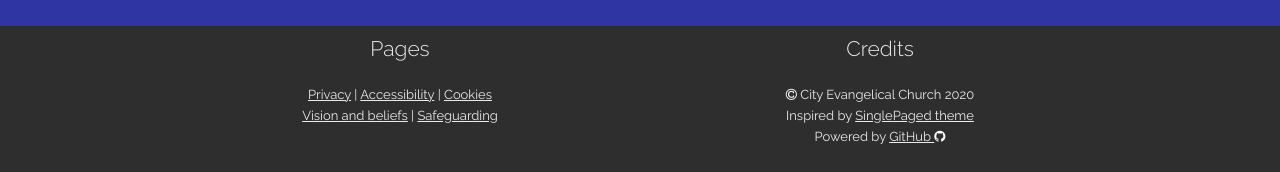
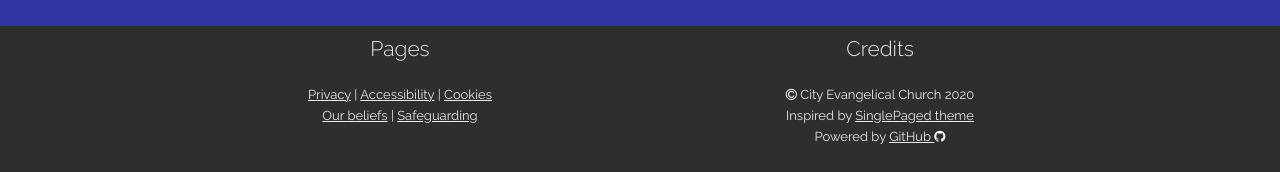
Before and after one commit to woodcock3/citychurch, a Jekyll site: the page built from index.html, in a window 1280 px wide and 900 px high, scrolled down 9603 px. Shown: the part 725-897 px from the top of the window. Built offline with Jekyll 4.4.1, drawn with Linux system fonts in a browser that asks for light colours.

Commit message:
Changed vision to our beliefs

```diff
--- a/_includes/footer.md
+++ b/_includes/footer.md
@@ -2,7 +2,7 @@
   <div class="col s12 m6 feature">
     <h4> Pages </h4>
     <p class="feature-description"><a href="/privacy">Privacy</a> | <a href="/accessibility">Accessibility</a> | <a href="/cookies">Cookies</a></p>
-    <p class="feature-description"><a href="/vision">Vision and beliefs</a> | <a href="/safeguarding">Safeguarding</a></p>
+    <p class="feature-description"><a href="/we-believe">Our beliefs</a> | <a href="/safeguarding">Safeguarding</a></p>
   </div>
   <div class="col s12 m6 feature">
     <h4> Credits </h4>
```
